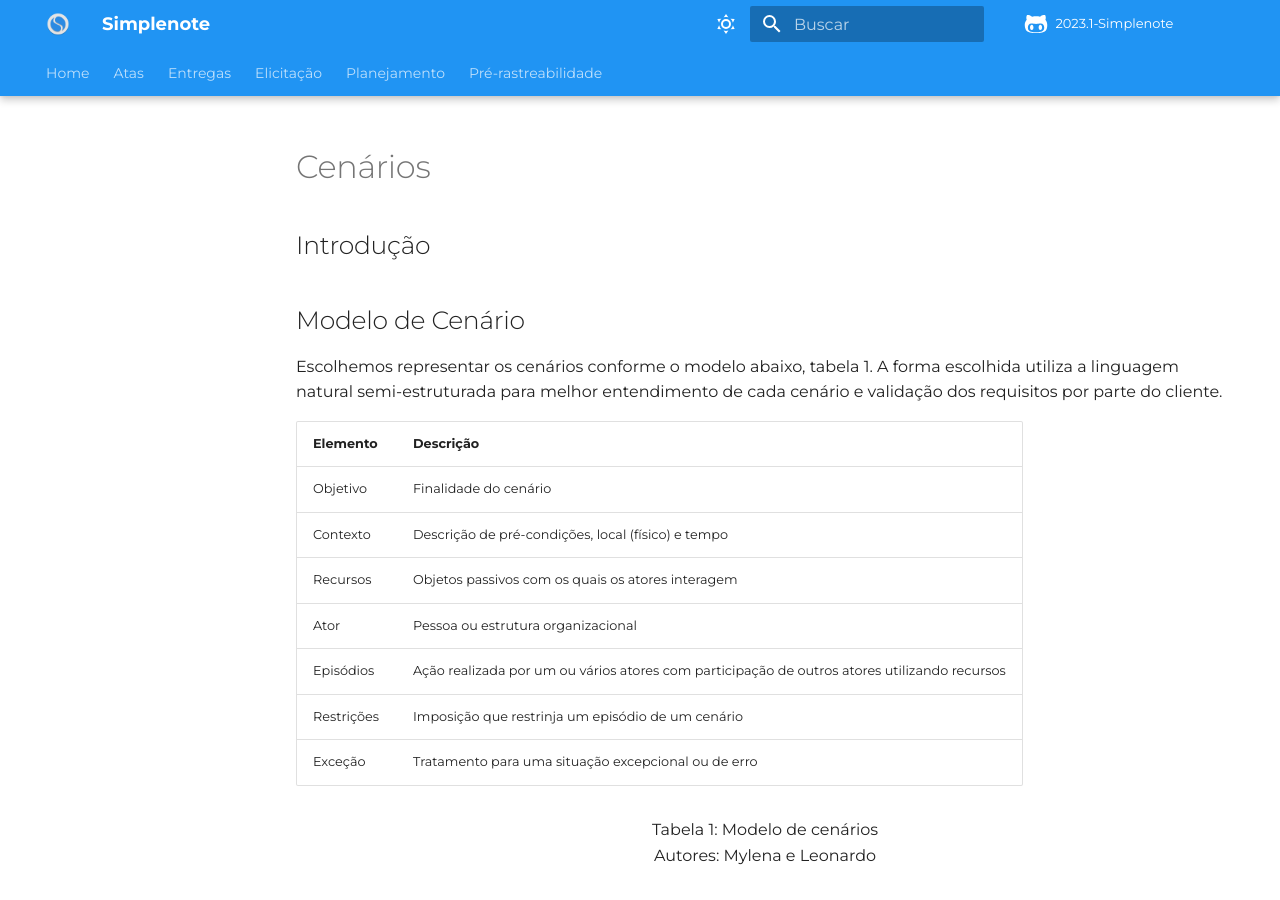
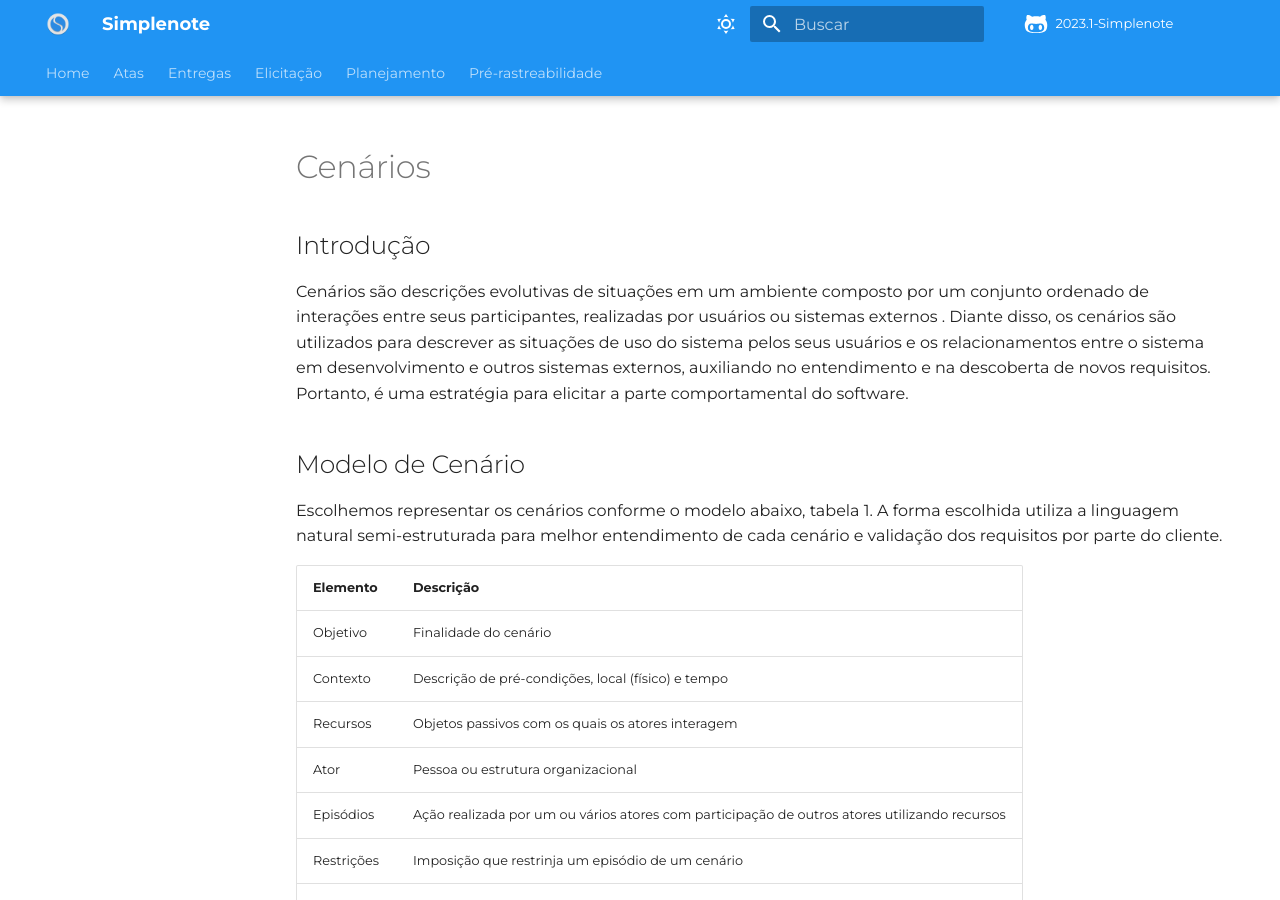
Before and after one commit to Requisitos-de-Software/2023.1-Simplenote, an MkDocs documentation site: the page built from docs/modelagem/cenários.md, in a window 1280 px wide and 900 px high. Built offline with MkDocs 1.6.1 and Material for MkDocs 9.7.7, drawn with Linux system fonts in a browser that asks for light colours; some web fonts are replaced; comment, search, counter and statistics services are not loaded.

Commit message:
add intro

```diff
--- a/docs/modelagem/cenários.md
+++ b/docs/modelagem/cenários.md
@@ -1,7 +1,7 @@
 # Cenários
 
 ## Introdução
-
+Cenários são descrições evolutivas de situações em um ambiente composto por um conjunto ordenado de interações entre seus participantes, realizadas por usuários ou sistemas externos . Diante disso, os cenários são utilizados para descrever as situações de uso do sistema pelos seus usuários e os relacionamentos entre o sistema em desenvolvimento e outros sistemas externos, auxiliando no entendimento e na descoberta de novos requisitos. Portanto, é uma estratégia para elicitar a parte comportamental do software.
 
 ## Modelo de Cenário
 
```
